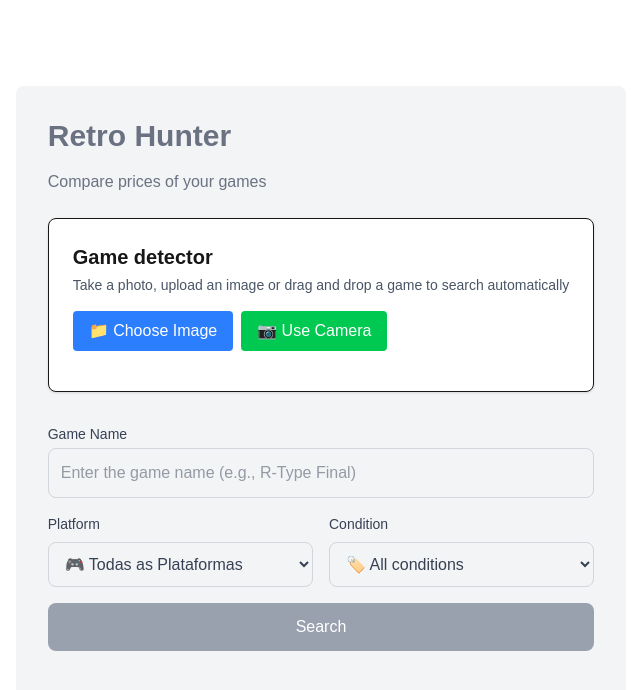
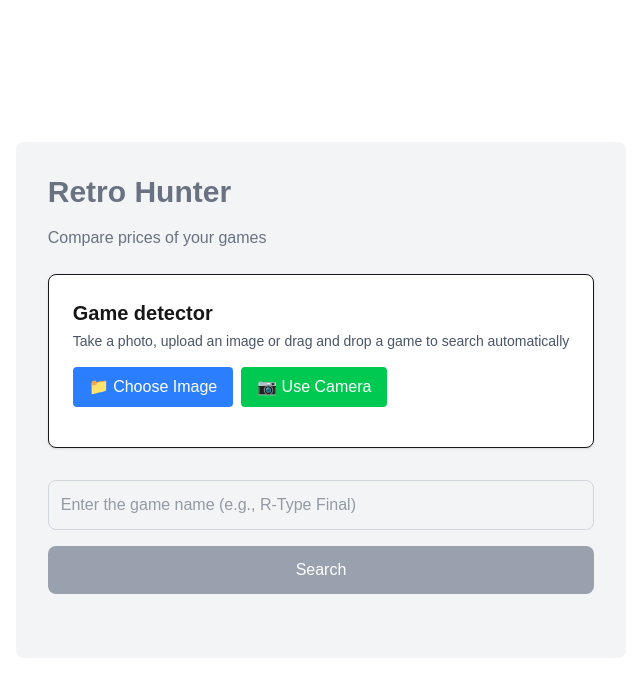
Before and after one commit to rojasmart/retro-hunter, a Next.js app: page / in a window 1280 px wide. Shown: the top 690 px of the page, without its empty margins (319-959 px from the left). Built offline with nearby package versions, Linux system fonts and the light colour scheme.

Commit message:
--add update OCR extraction handling and improve UI feedback for extracted text

```diff
--- a/src/app/page.tsx
+++ b/src/app/page.tsx
@@ -26,11 +26,21 @@ export default function Home() {
     setLoading(false);
   };
 
-  // Função para definir o nome extraído do OCR
-  const handleOCRExtraction = (extractedText: string) => {
-    if (extractedText.trim()) {
-      setNome(extractedText.trim());
+  // Função para definir os títulos extraídos do OCR
+  const [ocrTitles, setOcrTitles] = useState<string[]>([]);
+  const [selectedOcrTitle, setSelectedOcrTitle] = useState<string>("");
+
+  // Recebe até 3 títulos do OCR
+  const handleOCRExtraction = (titles: string[] | string) => {
+    let arr: string[] = [];
+    if (Array.isArray(titles)) {
+      arr = titles.slice(0, 3);
+    } else if (typeof titles === "string" && titles.trim()) {
+      arr = [titles.trim()];
     }
+    setOcrTitles(arr);
+    setSelectedOcrTitle(arr[0] || "");
+    setNome(arr[0] || "");
   };
 
   return (
@@ -46,9 +56,6 @@ export default function Home() {
       <div className="max-w-2xl space-y-4">
         {/* Campo de busca */}
         <div>
-          <label htmlFor="game-name" className="block text-sm font-medium text-gray-700 mb-1">
-            Game Name
-          </label>
           <input
             id="game-name"
             type="text"
@@ -60,44 +67,6 @@ export default function Home() {
         </div>
 
         {/* Filtros */}
-        <div className="grid grid-cols-1 md:grid-cols-2 gap-4">
-          {/* Seleção de plataforma */}
-          <div>
-            <label htmlFor="platform" className="block text-sm font-medium text-gray-700 mb-2">
-              Platform
-            </label>
-            <select
-              id="platform"
-              value={platform}
-              onChange={(e) => setPlatform(e.target.value as Platform)}
-              className="border border-gray-300 p-3 rounded-lg w-full text-gray-700 focus:ring-2 focus:ring-blue-500 focus:border-blue-500"
-            >
-              {Object.values(PLATFORM_CONFIGS).map((platformConfig) => (
-                <option key={platformConfig.id} value={platformConfig.id}>
-                  {platformConfig.icon} {platformConfig.name}
-                </option>
-              ))}
-            </select>
-          </div>
-
-          {/* Seleção de condição */}
-          <div>
-            <label htmlFor="condition" className="block text-sm font-medium text-gray-700 mb-2">
-              Condition
-            </label>
-            <select
-              id="condition"
-              value={condition}
-              onChange={(e) => setCondition(e.target.value)}
-              className="border border-gray-300 p-3 rounded-lg w-full text-gray-700 focus:ring-2 focus:ring-blue-500 focus:border-blue-500"
-            >
-              <option value="all">🏷️ All conditions</option>
-              <option value="new">🆕 New</option>
-              <option value="used">📦 Used</option>
-              <option value="refurbished">🔧 Refurbished</option>
-            </select>
-          </div>
-        </div>
 
         {/* Search button */}
         <div>
--- a/src/components/OCRUpload.tsx
+++ b/src/components/OCRUpload.tsx
@@ -262,16 +262,7 @@ export function OCRUpload({ onTextExtracted, onSearch, isSearching = false }: OC
       {/* Extracted Text */}
       {extractedText && (
         <div className="space-y-3">
-          <label className="block text-sm font-medium text-gray-700">Recognized Text:</label>
-          <textarea
-            value={extractedText}
-            onChange={(e) => {
-              setExtractedText(e.target.value);
-              onTextExtracted(e.target.value); // Update parent component when text is edited
-            }}
-            className="w-full h-24 p-3 border rounded-lg resize-none focus:ring-2 focus:ring-blue-500 focus:border-transparent"
-            placeholder="Extracted text will appear here..."
-          />
+          <h3 className="font-bold text-lg text-blue-900 mb-2">{extractedText}</h3>
           <div className="p-3 bg-green-50 border border-green-200 rounded">
             <p className="text-green-800 text-sm">✅ Name extracted successfully!</p>
             <p className="text-green-600 text-xs mt-1">The text was automatically added to the search field. You can edit it above if needed.</p>
```
